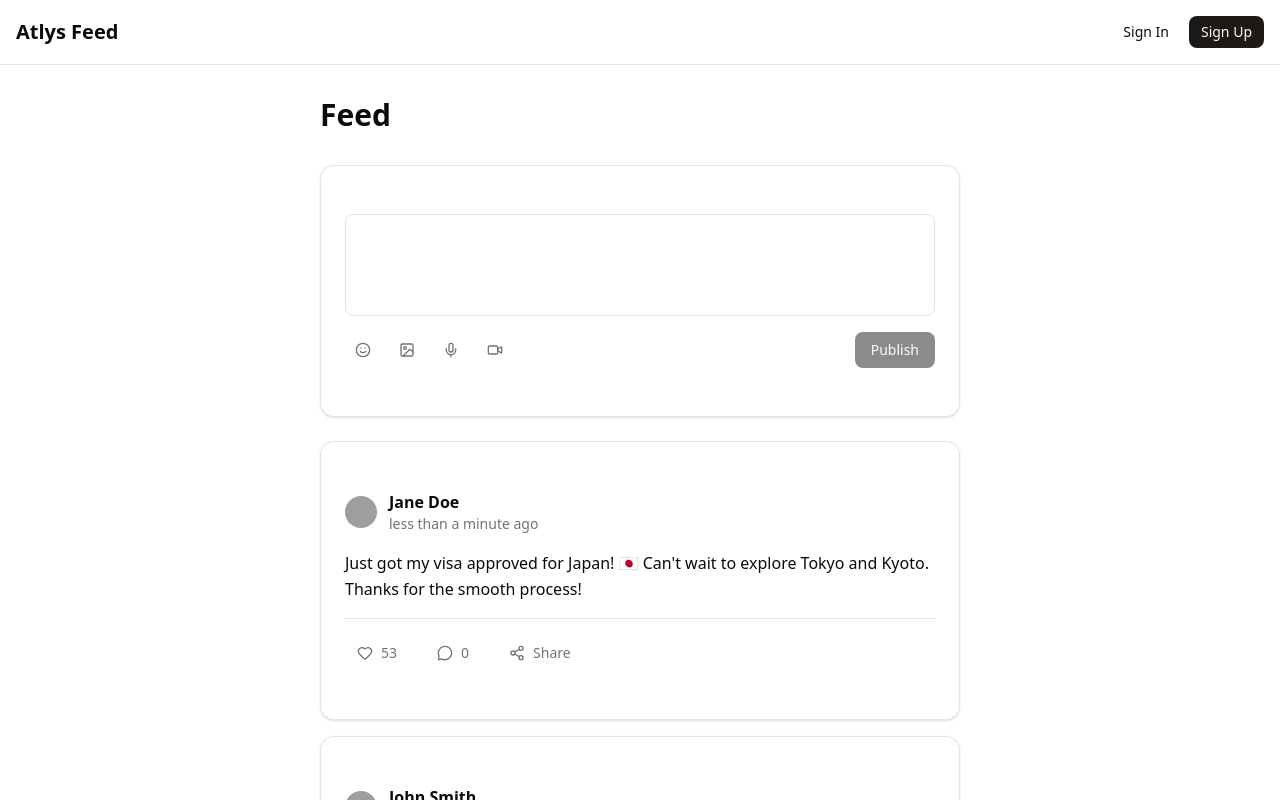
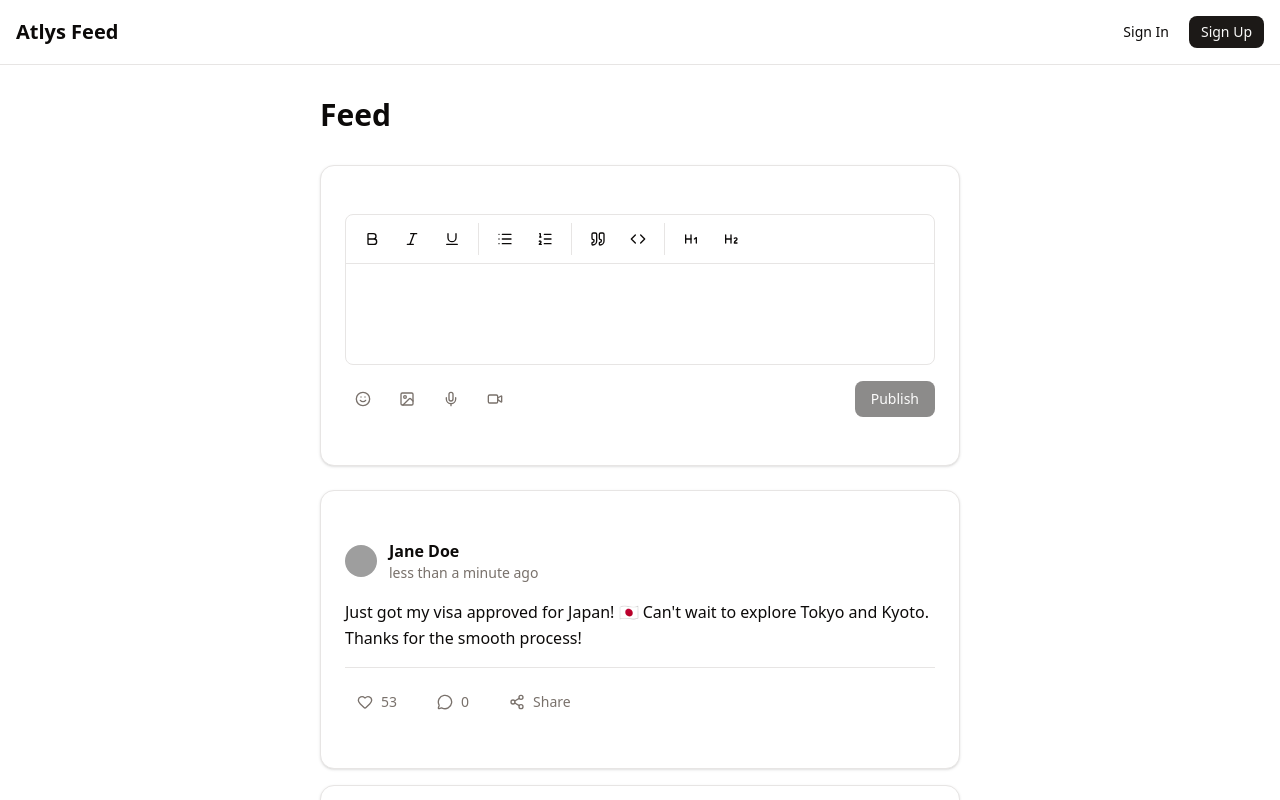
Before and after one commit to nparashar150/atlys-frontend, a React (Vite) app: page / in a window 1280 px wide. Shown: the top 800 px of the page. Built offline with nearby package versions, Linux system fonts and the light colour scheme; grey boxes are pictures that could not be loaded.

Commit message:
feat: add formatting toolbar to rte

```diff
--- /dev/null
+++ b/src/components/editor/EditorToolbar.tsx
@@ -0,0 +1,43 @@
+import type { Editor } from '@tiptap/react'
+import type { LucideIcon } from 'lucide-react'
+import { Button } from '@/components/ui/button'
+import { Bold, Italic, Underline, List, ListOrdered, Quote, Code, Heading1, Heading2 } from 'lucide-react'
+
+interface ToolbarButtonConfig {
+  icon: LucideIcon
+  action: (editor: Editor) => void
+  type: 'button' | 'separator'
+}
+
+const TOOLBAR_BUTTONS: ToolbarButtonConfig[] = [
+  { icon: Bold, action: (e) => e.chain().focus().toggleBold().run(), type: 'button' },
+  { icon: Italic, action: (e) => e.chain().focus().toggleItalic().run(), type: 'button' },
+  { icon: Underline, action: (e) => e.chain().focus().toggleUnderline().run(), type: 'button' },
+  { icon: List, action: (e) => e.chain().focus().toggleBulletList().run(), type: 'separator' },
+  { icon: ListOrdered, action: (e) => e.chain().focus().toggleOrderedList().run(), type: 'button' },
+  { icon: Quote, action: (e) => e.chain().focus().toggleBlockquote().run(), type: 'separator' },
+  { icon: Code, action: (e) => e.chain().focus().toggleCodeBlock().run(), type: 'button' },
+  { icon: Heading1, action: (e) => e.chain().focus().toggleHeading({ level: 1 }).run(), type: 'separator' },
+  { icon: Heading2, action: (e) => e.chain().focus().toggleHeading({ level: 2 }).run(), type: 'button' },
+]
+
+interface EditorToolbarProps {
+  editor: Editor | null
+}
+
+export function EditorToolbar({ editor }: EditorToolbarProps) {
+  if (!editor) return null
+
+  return (
+    <div className="border-b p-2 flex gap-1 flex-wrap">
+      {TOOLBAR_BUTTONS.map(({ icon: Icon, action, type }, index) => (
+        <div key={index} className="contents">
+          {type === 'separator' && index > 0 && <div className="w-px bg-border mx-1" />}
+          <Button variant="ghost" size="sm" onClick={() => action(editor)}>
+            <Icon className="w-4 h-4" />
+          </Button>
+        </div>
+      ))}
+    </div>
+  )
+}
--- a/src/components/editor/RichTextEditor.tsx
+++ b/src/components/editor/RichTextEditor.tsx
@@ -2,6 +2,7 @@
 import StarterKit from '@tiptap/starter-kit'
 import Underline from '@tiptap/extension-underline'
 import Placeholder from '@tiptap/extension-placeholder'
+import { EditorToolbar } from './EditorToolbar'
 
 interface RichTextEditorProps {
   content: string
@@ -31,6 +32,7 @@
 
   return (
     <div className="border rounded-md">
+      <EditorToolbar editor={editor} />
       <EditorContent editor={editor} />
     </div>
   )
```
